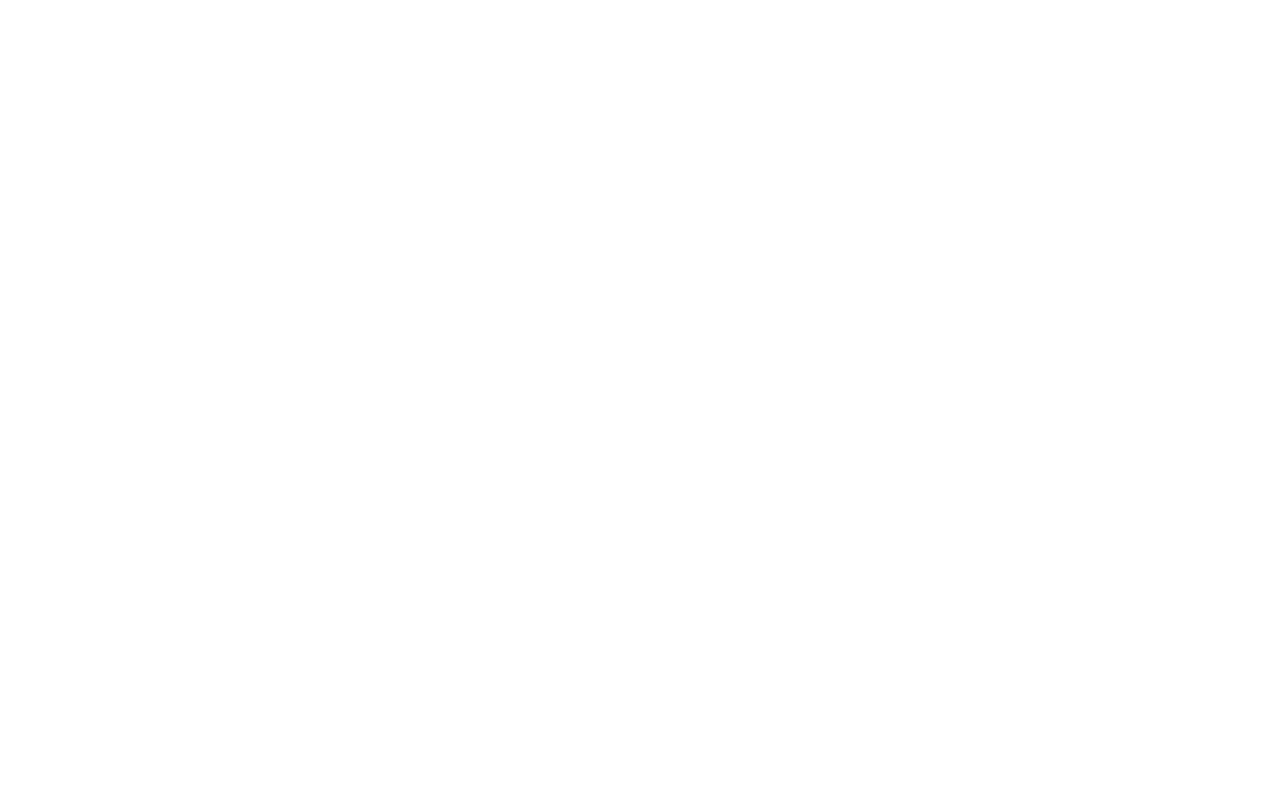
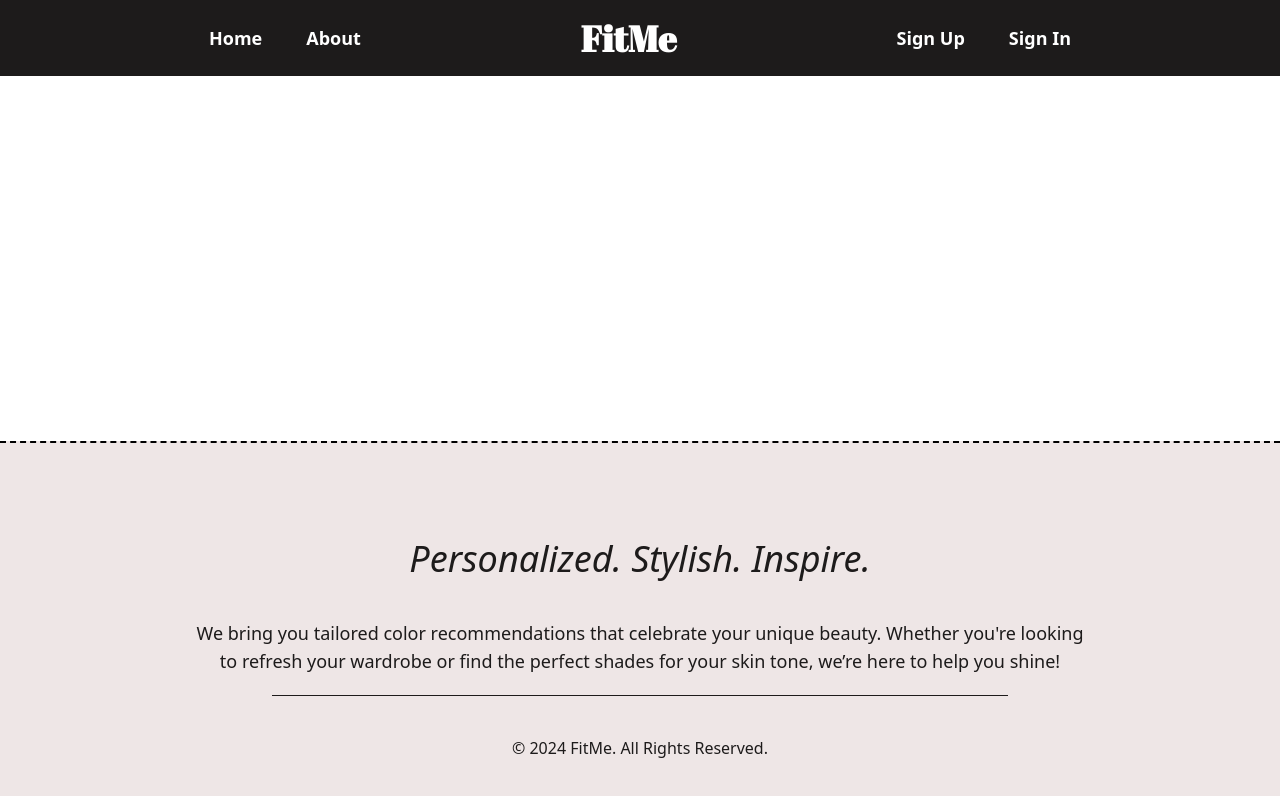
Before and after one commit to AbdallahLearn/FitMe, a React (Vite) app in the folder front-end/: page /home in a window 1280 px wide. Shown: the top 796 px of the page. Built offline with nearby package versions, Linux system fonts and the light colour scheme.

Commit message:
Add the header and fix the footer

```diff
--- a/front-end/index.html
+++ b/front-end/index.html
@@ -6,6 +6,7 @@
     <meta name="viewport" content="width=device-width, initial-scale=1.0" />
     <title>FitMe</title>
     <link rel="stylesheet" href="https://cdnjs.cloudflare.com/ajax/libs/font-awesome/6.6.0/css/all.min.css" integrity="sha512-Kc323vGBEqzTmouAECnVceyQqyqdsSiqLQISBL29aUW4U/M7pSPA/gEUZQqv1cwx4OnYxTxve5UMg5GT6L4JJg==" crossorigin="anonymous" referrerpolicy="no-referrer" />
+    <link href="https://fonts.googleapis.com/css2?family=Abril+Fatface&display=swap" rel="stylesheet">
   </head>
   <body>
     <div id="root"></div>
--- a/front-end/src/component/Footer.jsx
+++ b/front-end/src/component/Footer.jsx
@@ -1,35 +1,32 @@
-import Logo from "../assets/fitmerm.png"
+import Logo from "../assets/fitmerm.png";
 export default function Footer() {
-
   return (
     <>
-            <footer className="pt-24 pb-10 flex flex-col justify-center items-center bg-[#DCD5CB] border-2 border-dashed border-black">
+      <footer className="pt-24 pb-10 flex flex-col justify-center items-center bg-[#EEE6E6] border-t-2 border-dashed border-black">
         <div className="w-3/4 flex flex-col justify-center items-center text-center">
-                    <h2 className="text-4xl text-[#3A4F39]">Personalized. Stylish. Inspire.</h2>
-
-                    <p className="text-base mt-10 mb-5 md:my-10 text-[#3A4F39]">
-                        We bring you tailored color recommendations that celebrate your unique beauty.
-                        Whether you{"'"}re looking to refresh your wardrobe or find the perfect shades for your skin tone,
-                        we’re here to help you shine!
+          <h2 className="text-4xl text-[#1D1B1B] italic">
+            Personalized. Stylish. Inspire.
+          </h2>
+          <p className="text-lg mt-10 mb-5 md:my-10 text-[#1D1B1B] lg:w-[70vw]">
+            We bring you tailored color recommendations that celebrate your
+            unique beauty. Whether you{"'"}re looking to refresh your wardrobe
+            or find the perfect shades for your skin tone, we’re here to help
+            you shine!
             <span>
-                            <hr className="mt-5 mx-20 border-[#3A4F39]" />
+              <hr className="mt-5 mx-20 border-[#1D1B1B]" />
             </span>
           </p>
-
           <div className="w-full md:w-4/5">
             <div className="flex flex-col md:flex-row justify-between items-center">
-                            <div className="w-20">
-                                <img src={Logo} alt="Logo" />
-                            </div>
-
               <div className="w-full">
-                                <h5 className="text-[#3A4F39]">© 2024 Fit Me. All Rights Reserved. </h5>
+                <h5 className="text-[#1D1B1B]">
+                  © 2024 FitMe. All Rights Reserved.{" "}
+                </h5>
               </div>
             </div>
           </div>
         </div>
       </footer>
     </>
-    )
-
-};
+  );
+}
--- a/front-end/src/component/Header.jsx
+++ b/front-end/src/component/Header.jsx
@@ -1,11 +1,68 @@
-import React from 'react'
+import React from "react";
 
-function Header() {
+function Header({blackHeader}) {
   return (
-    <div>
-
+    <div className={`navbar ${blackHeader ? "bg-[#1D1B1B]" : "bg-[#EE8B48]"}  text-white`}>
+      <div className="navbar-start">
+        <div className="dropdown">
+          <div tabIndex={0} role="button" className="btn btn-ghost lg:hidden">
+          <svg
+              xmlns="http://www.w3.org/2000/svg"
+              className="h-5 w-5"
+              fill="none"
+              viewBox="0 0 24 24"
+              stroke="white"
+            >
+              <path
+                strokeLinecap="round"
+                strokeLinejoin="round"
+                strokeWidth="2"
+                d="M4 6h16M4 12h16M4 18h16"
+              />
+            </svg>
+          </div>
+          <ul
+            tabIndex={0}
+            className="menu menu-sm dropdown-content bg-base-100 text-black font-bold rounded-box z-[1] mt-3 w-52 p-2 shadow"
+          >
+            <li>
+              <a>Home</a>
+            </li>
+            <li>
+              <a>About</a>
+            </li>
+            <li>
+              <a>Sign Up</a>
+            </li>
+            <li>
+              <a>Sign In</a>
+            </li>
+          </ul>
+        </div>
+      </div>
+      <div className="navbar-center hidden lg:flex">
+        <ul className="menu menu-horizontal px-1 items-center gap-3 text-lg font-bold">
+          <li>
+            <a>Home</a>
+          </li>
+          <li>
+            <a>About</a>
+          </li>
+          <a className="text-4xl px-48 font-abril">FitMe</a>
+          <li>
+            <a>Sign Up</a>
+          </li>
+          <li>
+            <a>Sign In</a>
+          </li>
+        </ul>
+      </div>
+      <div className="navbar-center lg:hidden">
+        <span className="text-4xl font-abril">FitMe</span>
+      </div>
+      <div className="navbar-end"></div>
     </div>
-  )
+  );
 }
 
-export default Header
+export default Header;
--- a/front-end/src/pages/LandingPage.jsx
+++ b/front-end/src/pages/LandingPage.jsx
@@ -1,11 +1,17 @@
-import React from 'react'
+import React from "react";
+import Header from "../component/Header";
+import Footer from "../component/Footer";
 
 function LandingPage() {
   return (
-    <div>
+    <div className="min-h-screen flex flex-col">
+      <Header blackHeader="true" />
+      <div className="flex-grow flex flex-col justify-center items-center my-3 gap-5">
 
+      </div>
+      <Footer />
     </div>
-  )
+  );
 }
 
-export default LandingPage
+export default LandingPage;
--- a/front-end/tailwind.config.js
+++ b/front-end/tailwind.config.js
@@ -7,6 +7,13 @@
   daisyui: {
     themes: ["light"],
   },
+  theme: {
+    extend: {
+      fontFamily: {
+        abril: ['"Abril Fatface"', 'cursive'],
+      },
+    },
+  },
   plugins: [
     require('daisyui'),
   ],
```
Lines whose indentation alone changed are shown as unchanged.
